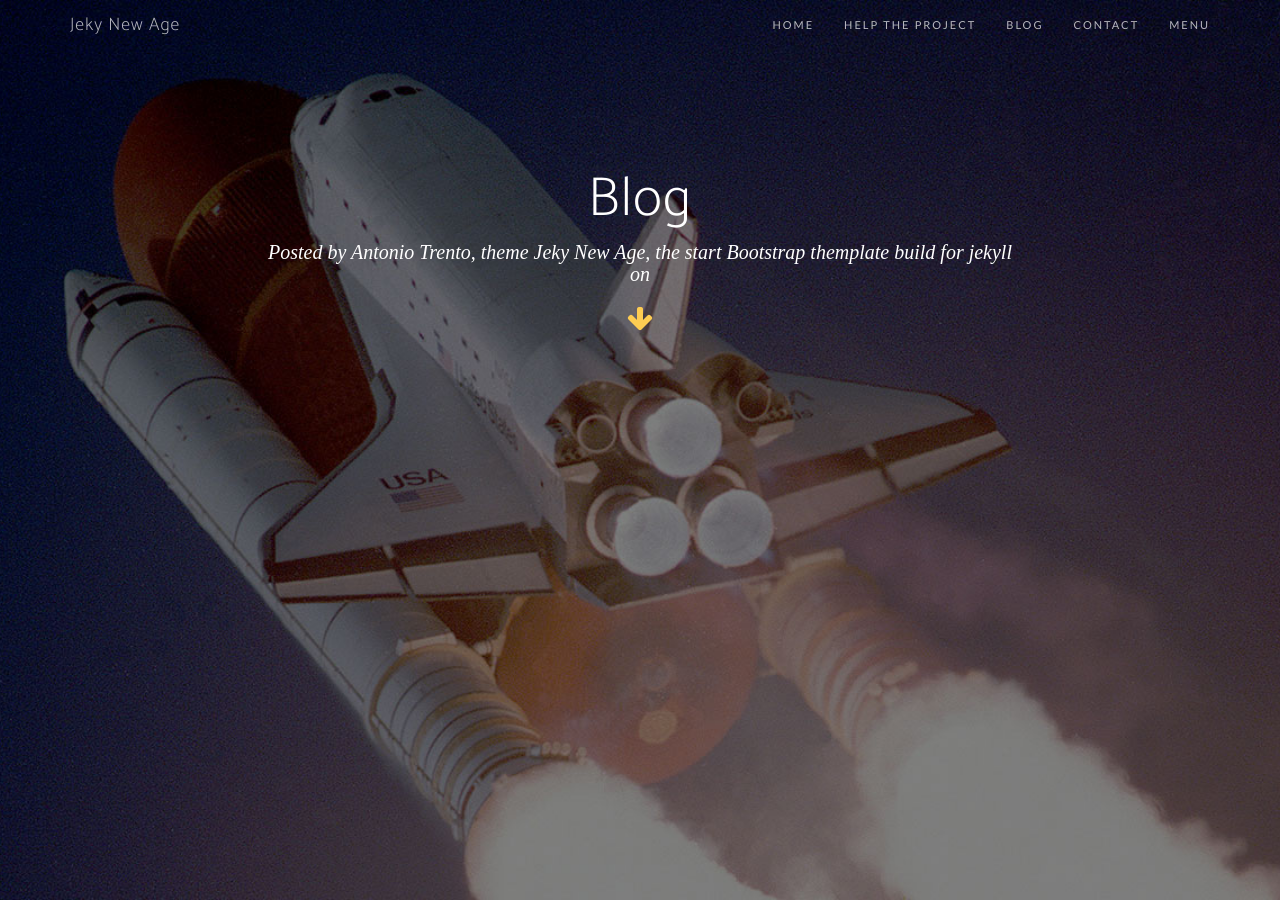
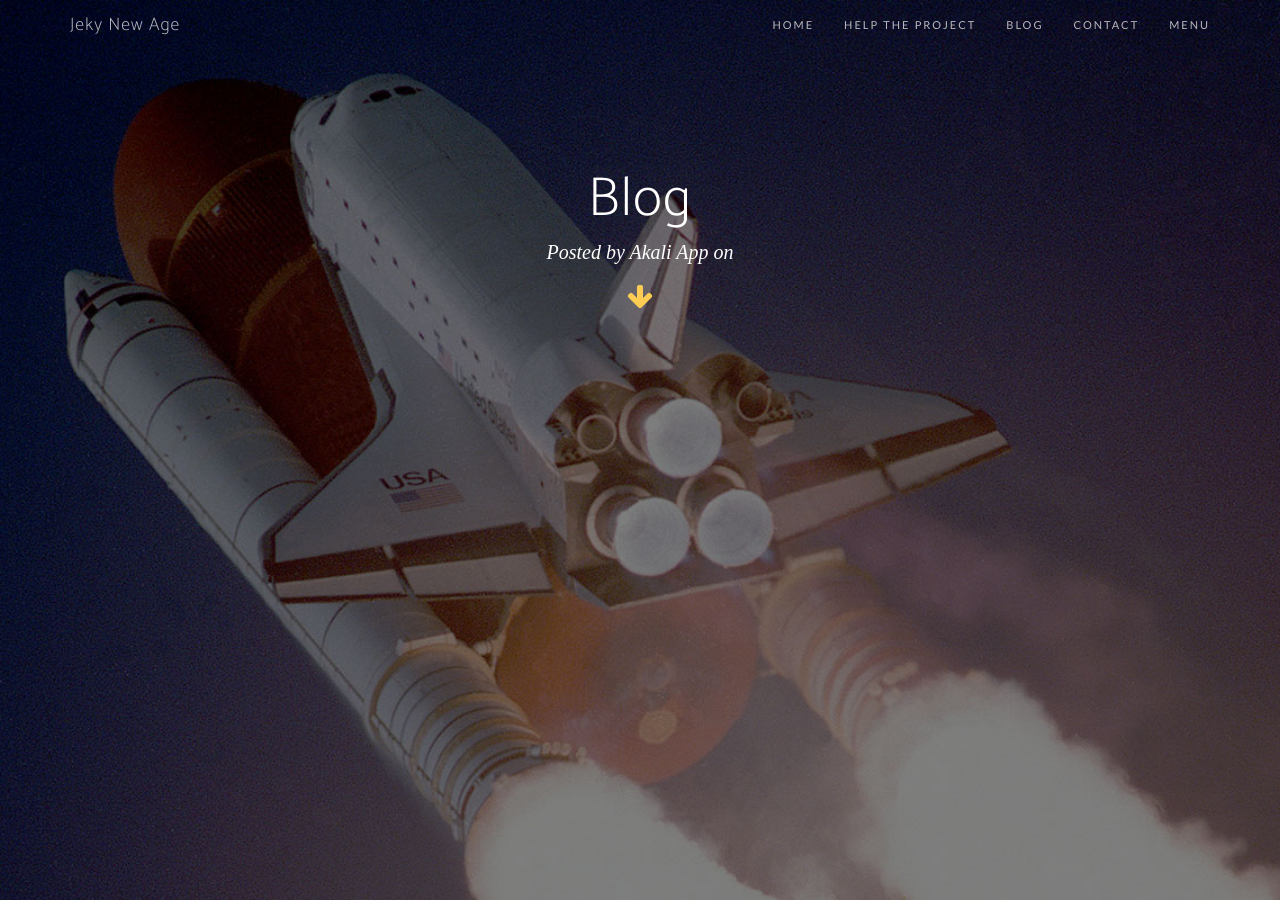
Before and after one commit to akali-app/akali-app.github.io, a Jekyll site: the page built from blog.html, in a window 1280 px wide and 900 px high. Built offline with Jekyll 4.4.1, drawn with Linux system fonts in a browser that asks for light colours; nearby versions of some CDN libraries; some web fonts are replaced.

Commit message:
Updating config yaml

```diff
--- a/_config.yml
+++ b/_config.yml
@@ -1,10 +1,10 @@
 # Site settings
-title: Antonio Trento, theme Jeky New Age, the start Bootstrap themplate build for jekyll
-email:
-description: A jekyll template for landing pages, portfolio and blogging
+title: Akali App
+email: akali.app.sv@gmail.com
+description: Descubre las maravillosas playas de El Salvador en Akali App!
 
 baseurl: "" # the subpath of your site, e.g. /blog/ (If you use organization leave empty)
-url: "https://jekynewage.github.io" # the base hostname & protocol for your site
+url: "https://akali.app" # the base hostname & protocol for your site
 
 #Google Ad Words Data from scripts code (using Google responsive options) and ad client
 data-ad-slot:
@@ -18,11 +18,13 @@ disqus_account:
 # Social networks usernames (many more available: flickr, dribbble, pinterest, instagram, tumblr, linkedin, etc.) see all icon at fontawesome.io
 social:
   - title: twitter
-    url: https://twitter.com/lantoniotrento
+    url: https://twitter.com/akali.app
   - title: facebook
-    url: https://facebook.com/lantoniotrento
-  - title: google-plus
-    url: https://plus.google.com/+AntoniotrentoIt
+    url: https://facebook.com/akali.app
+  - title: instagram
+    url: https://www.instagram.com/akali.app
+  # - title: google-plus
+  #   url: https://plus.google.com/+AntoniotrentoIt
   #- title: github
   #  url: http://github.com/jekyll
 
@@ -31,7 +33,13 @@ markdown: kramdown
 highlighter: rouge
 permalink: pretty
 paginate: 5
-exclude: ["less","node_modules","Gruntfile.js","package.json","README.md"]
+exclude: [
+  "less",
+  "node_modules",
+  "Gruntfile.js",
+  "package.json",
+  "README.md"
+]
 
 gems: [jekyll-paginate, jekyll-feed]
 # Build settings
```
